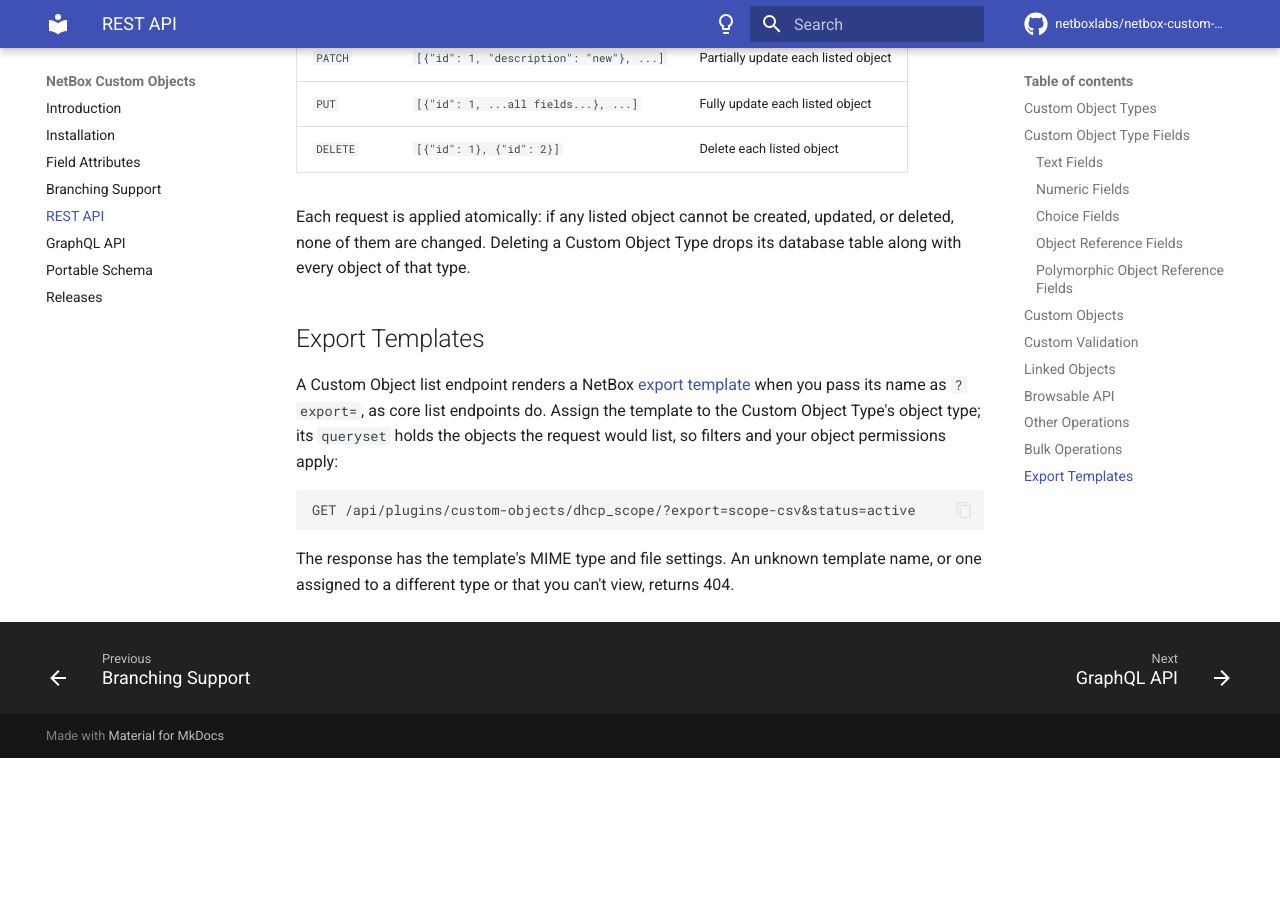
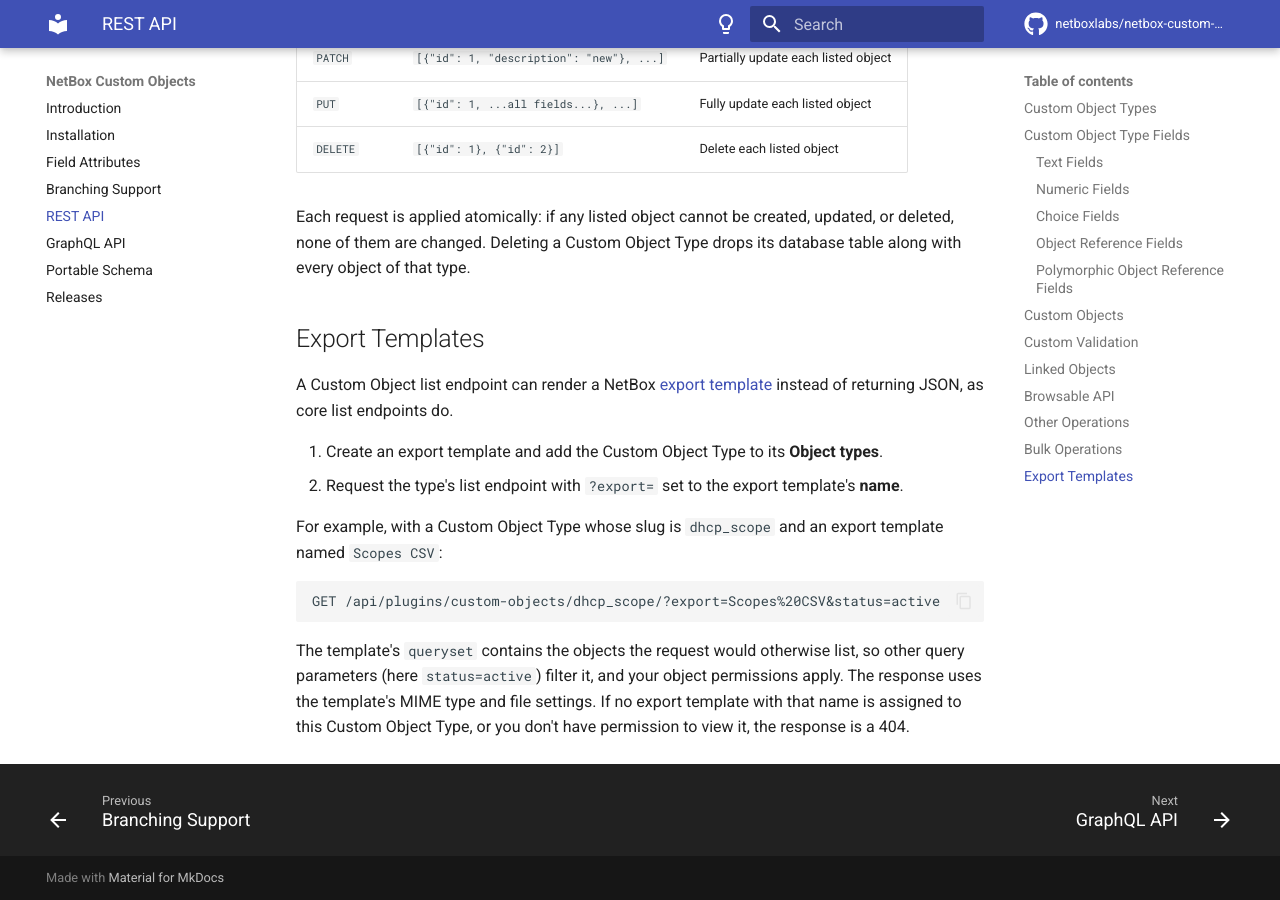
Before and after one commit to netboxlabs/netbox-custom-objects, an MkDocs documentation site: the page built from docs/rest-api.md, in a window 1280 px wide and 900 px high, scrolled down 10926 px. Built offline with MkDocs 1.6.1 and Material for MkDocs 9.7.7, drawn with Linux system fonts in a browser that asks for light colours; comment, search, counter and statistics services are not loaded; before the commit the page ends 11684 px from its top, so only the background shows below that.

Commit message:
Clarify the export templates REST docs
Co-Authored-By: Claude Opus 5.5 <noreply@anthropic.com>

````diff
--- a/docs/rest-api.md
+++ b/docs/rest-api.md
@@ -398,10 +398,15 @@ Each request is applied atomically: if any listed object cannot be created, upda
 
 ## Export Templates
 
-A Custom Object list endpoint renders a NetBox [export template](https://netboxlabs.com/docs/netbox/models/extras/exporttemplate/) when you pass its name as `?export=`, as core list endpoints do. Assign the template to the Custom Object Type's object type; its `queryset` holds the objects the request would list, so filters and your object permissions apply:
+A Custom Object list endpoint can render a NetBox [export template](https://netboxlabs.com/docs/netbox/models/extras/exporttemplate/) instead of returning JSON, as core list endpoints do.
+
+1. Create an export template and add the Custom Object Type to its **Object types**.
+2. Request the type's list endpoint with `?export=` set to the export template's **name**.
+
+For example, with a Custom Object Type whose slug is `dhcp_scope` and an export template named `Scopes CSV`:
 
 ```
-GET /api/plugins/custom-objects/dhcp_scope/?export=scope-csv&status=active
+GET /api/plugins/custom-objects/dhcp_scope/?export=Scopes%20CSV&status=active
 ```
 
-The response has the template's MIME type and file settings. An unknown template name, or one assigned to a different type or that you can't view, returns 404.
+The template's `queryset` contains the objects the request would otherwise list, so other query parameters (here `status=active`) filter it, and your object permissions apply. The response uses the template's MIME type and file settings. If no export template with that name is assigned to this Custom Object Type, or you don't have permission to view it, the response is a 404.
````
